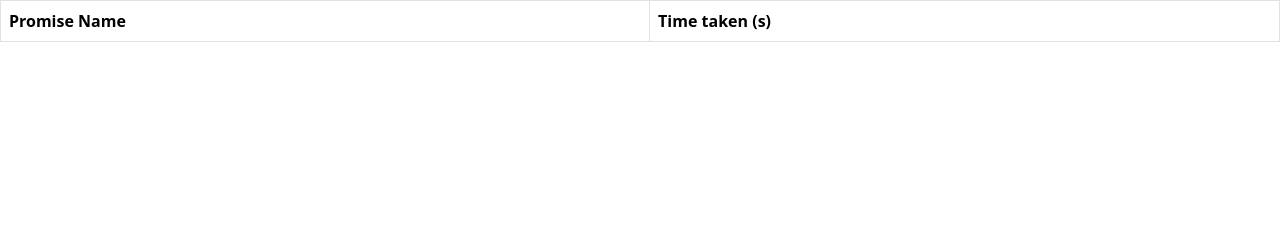
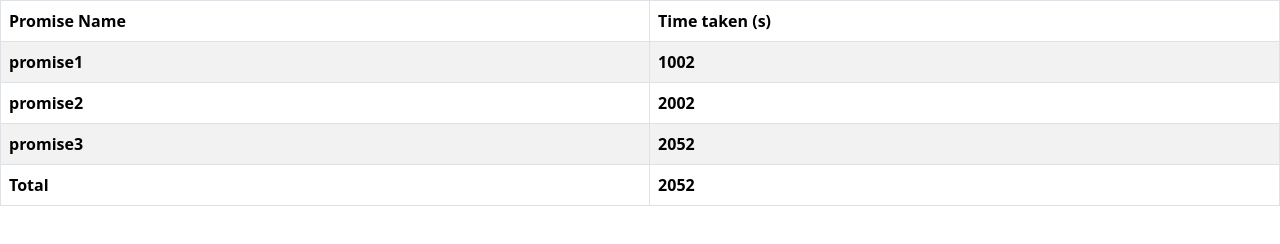
Before and after one commit to acciojob/wait-for-multiple-promises-AyushKumar9934, a website: page main.html in a window 1280 px wide. Drawn offline with nearby package versions, Linux system fonts and the light colour scheme.

Commit message:
created a submission

```diff
--- a/main.html
+++ b/main.html
@@ -20,10 +20,28 @@
           <th>Time taken (s)</th>
         </tr>
       </thead>
-      <tbody id="output"></tbody>
+      <tbody id="output">
+        <tr>
+            <th>Loading...</th>
+            <th>Loading...</th>
+        </tr>
+        <tr>
+            <th>Loading...</th>
+            <th>Loading...</th>
+        </tr>
+        <tr>
+            <th>Loading...</th>
+            <th>Loading...</th>
+        </tr>
+        <tr>
+            <th>Loading...</th>
+            <th>Loading...</th>
+        </tr>
+
+      </tbody>
     </table>
 
-    <script type="text/javascript" src="./script.js"></script>
+     <script type="text/javascript" src="./script.js"></script>
     <script
       src="https://cdn.jsdelivr.net/npm/bootstrap@5.3.0-alpha1/dist/js/bootstrap.bundle.min.js"
       integrity="sha384-w76AqPfDkMBDXo30jS1Sgez6pr3x5MlQ1ZAGC+nuZB+EYdgRZgiwxhTBTkF7CXvN"
--- a/script.js
+++ b/script.js
@@ -1 +1,48 @@
 //your JS code here. If required.
+const pro1=()=>{
+    return new Promise((resolve,reject)=>{
+        setTimeout(()=>{
+            resolve(['promise1',1002])
+        },1002)
+    })
+}
+
+const pro2=()=>{
+    return new Promise((resolve,reject)=>{
+        setTimeout(()=>{
+            resolve(["promise2",2002])
+        },2002)
+    })
+}
+
+
+const pro3=()=>{
+    return new Promise((resolve,reject)=>{
+        setTimeout(()=>{
+            resolve(["promise3",2052])
+        },2052)
+    })
+}
+let body=document.getElementById("output");
+function solve(){
+    let obj1=new Date();
+    console.log(obj1);
+    Promise.all([pro1(),pro2(),pro3()]).then((data)=>{
+        console.log(data);
+        let obj2=new Date();
+        console.log(obj2);
+        body.innerHTML="";
+        data.forEach(element => {
+            console.log(element);
+            body.innerHTML+=`<tr>
+            <th>${element[0]}</th>
+            <th>${element[1]}</th>
+        </tr>`
+        });
+        body.innerHTML+=` <tr>
+        <th>Total</th>
+        <th>${obj2-obj1}</th>
+    </tr>`
+    })
+}
+solve();
--- a/styles.css
+++ b/styles.css
@@ -1 +1,2 @@
 /*  your css code here. If applicable */
+  <script type="text/javascript" src="./script.js"></script>
```
